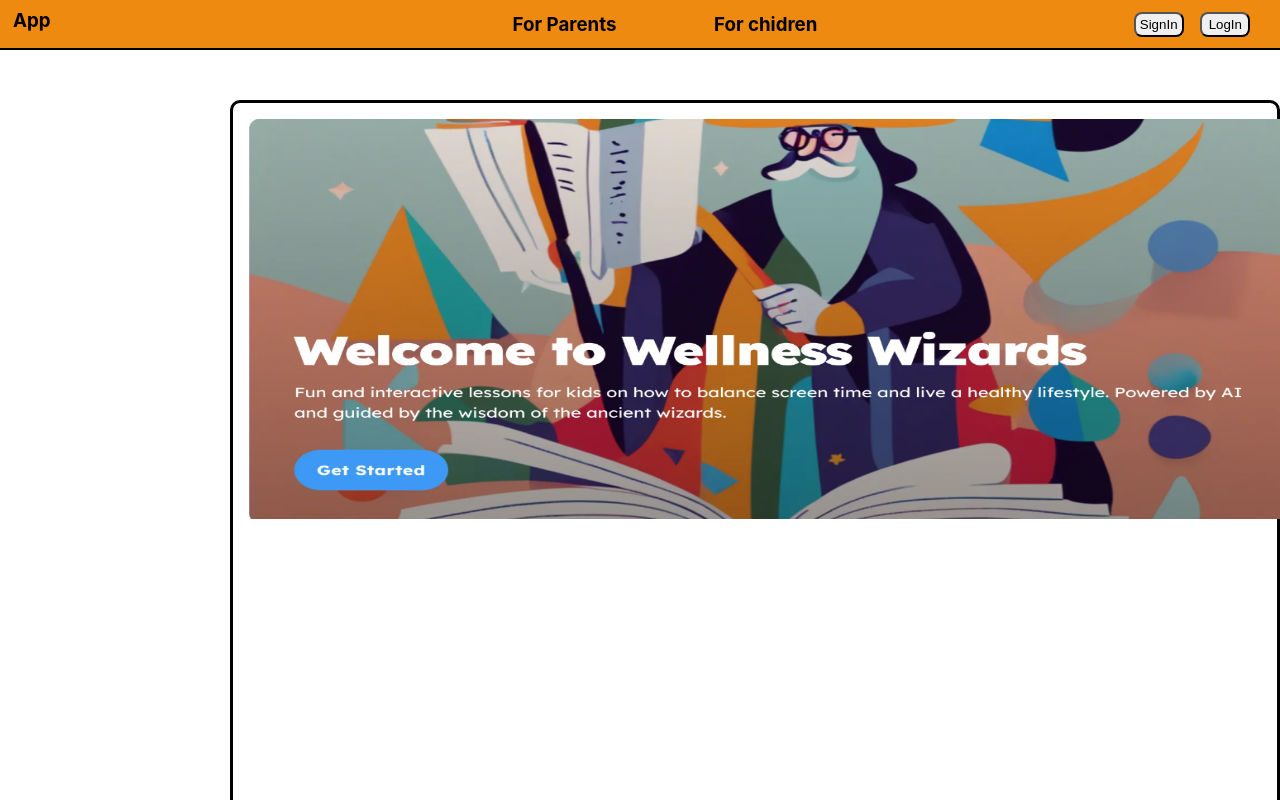
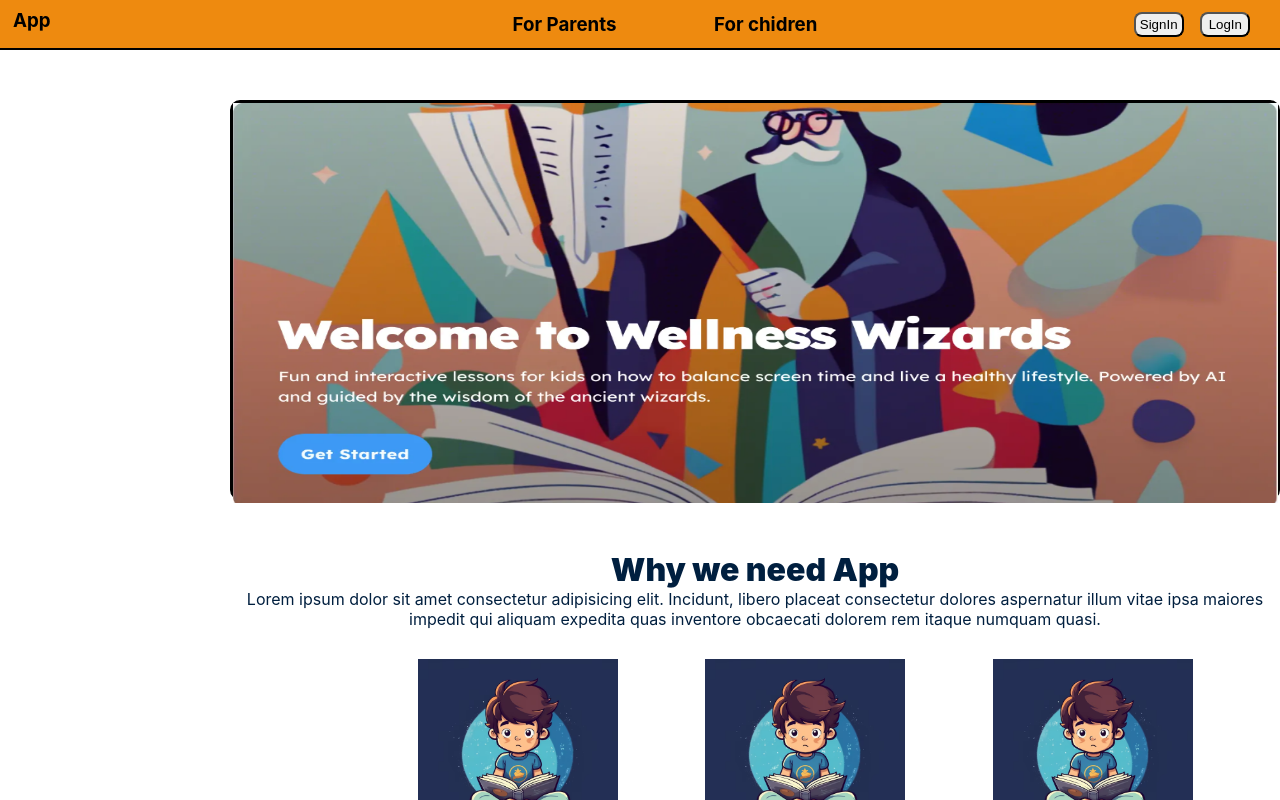
Before and after one commit to Brute-force1/Nits-hack, a React (Create React App) app: page / in a window 1280 px wide. Shown: the top 800 px of the page. Built offline with nearby package versions, Linux system fonts and the light colour scheme.

Commit message:
Update Tracking.css

```diff
--- a/src/pages/Tracking.css
+++ b/src/pages/Tracking.css
@@ -1,5 +1,5 @@
 /* General container styling */
-.container {
+.container1 {
     padding: 16px;
     min-height: 100vh;
     margin-bottom: 40px;
```
